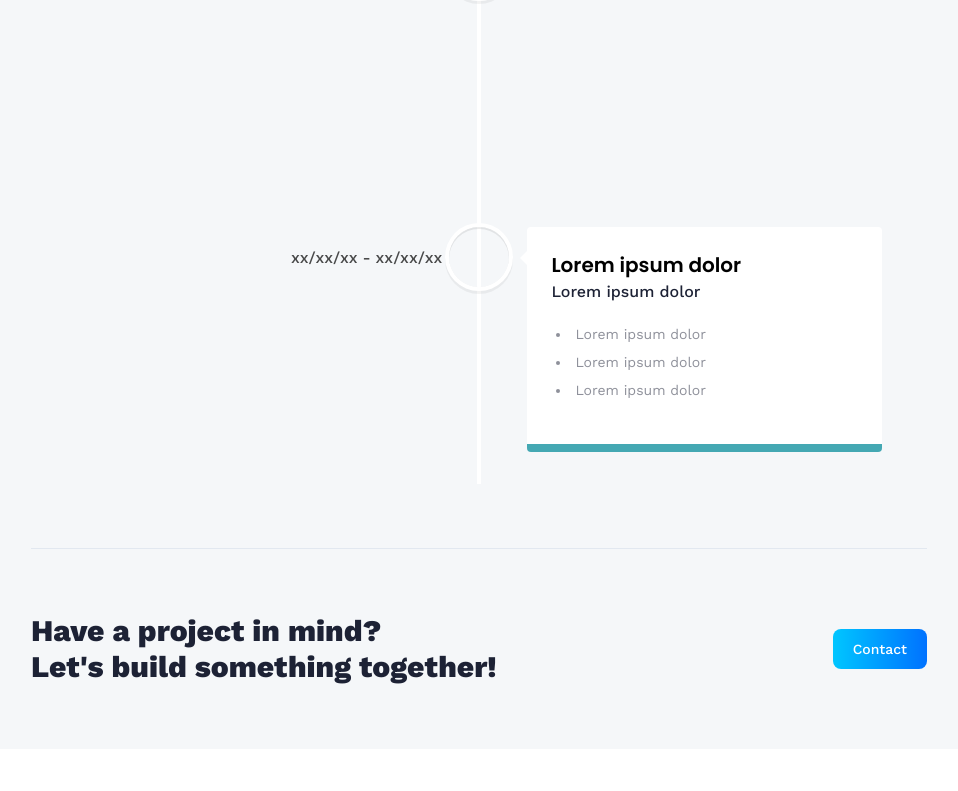
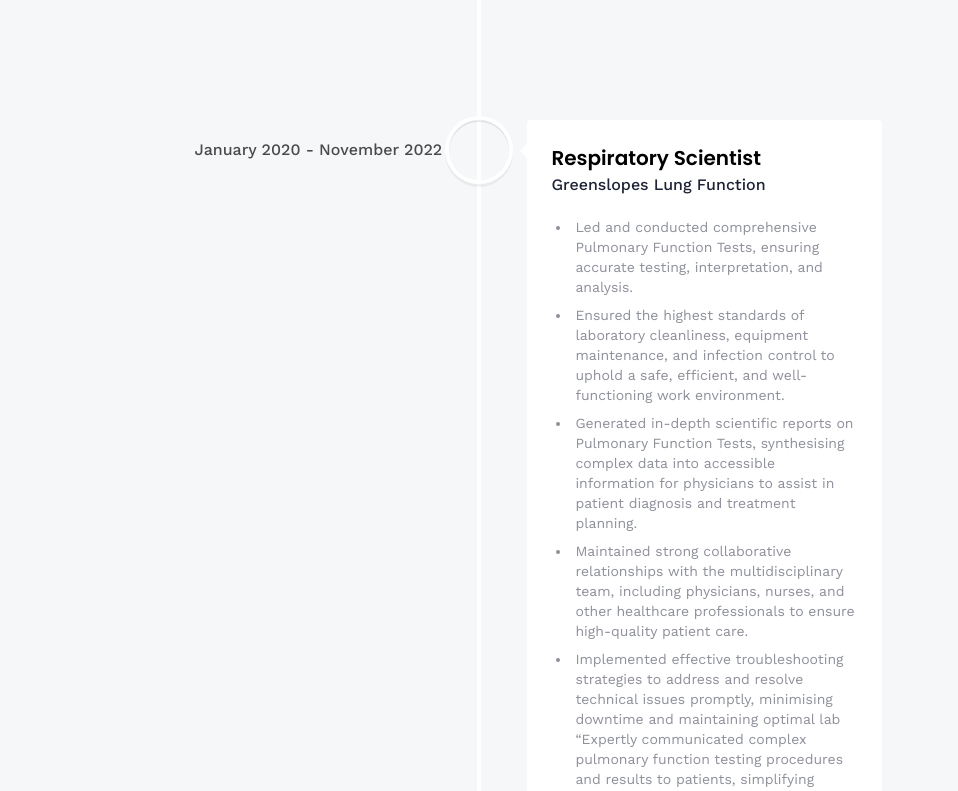
Before and after one commit to zakmoCA/personal-site, a React (Vite) app: page /about in a window 1280 px wide. Shown: the part 1682-2473 px from the top of the page, without its empty margins (161-1119 px from the left). Before the commit the page ends 2431 px from the top, so only its background shows below. Built offline with nearby package versions, Linux system fonts and the light colour scheme.

Commit message:
descriptions

```diff
--- a/src/components/HomeInfo.jsx
+++ b/src/components/HomeInfo.jsx
@@ -10,7 +10,8 @@
         <span className='font-semibold mx-2 text-white'>Zak</span>
         👋
         <br />
-        A Software Developer from Brisbane.
+        A Software Developer from Brisbane. <br /><br />
+        Drag the island to learn more! 👉
       </h1>
     )
 
--- a/src/constants/index.js
+++ b/src/constants/index.js
@@ -76,43 +76,40 @@
 
 export const experiences = [
   {
-      title: "Lorem ipsum dolor",
-      company_name: "Lorem ipsum dolor",
-      date: "xx/xx/xx - xx/xx/xx",
+      title: "Technical Support Engineer",
+      company_name: "Tanda",
+      date: "July 2023 - November 2023",
       points: [
-          "Lorem ipsum dolor",
-          "Lorem ipsum dolor",
-          "Lorem ipsum dolor",
+          "Collaborated closely with clients to comprehensively grasp and troubleshoot technical issues within the platform, ensuring a deep understanding of their concerns and a prompt resolution.",
+          "Diagnosed, documented, and successfully resolved bugs within the production codebase, demonstrating a keen eye for detail and a systematic approach to problem-solving.",
+          "Wrote clear, detailed tickets documenting bugs along with replication steps, along with detailed Pull-Request bodies detailing the same.",
+          "Expertly communicated technical issues and status to a multidisciplinary team also including Sales, Support, and Account Managers.",
+          "•	Played a key role in the flow of information between different support levels, maintaining clear and consistent communication with Level 1 Support, and escalating issues to developers when required. This ensured a streamlined and efficient process for addressing customer concerns and escalating critical bugs promptly.",
       ],
   },
   {
-      title: "Lorem ipsum dolor",
-      company_name: "Lorem ipsum dolor",
-      date: "xx/xx/xx - xx/xx/xx",
+      title: "Respiratory Scientist",
+      company_name: "Greenslopes Lung Function",
+      date: "January 2020 - November 2022",
       points: [
-          "Lorem ipsum dolor",
-          "Lorem ipsum dolor",
-          "Lorem ipsum dolor",
+        "Led and conducted comprehensive Pulmonary Function Tests, ensuring accurate testing, interpretation, and analysis.",
+        "Ensured the highest standards of laboratory cleanliness, equipment maintenance, and infection control to uphold a safe, efficient, and well-functioning work environment.",
+        "Generated in-depth scientific reports on Pulmonary Function Tests, synthesising complex data into accessible information for physicians to assist in patient diagnosis and treatment planning.",
+        "Maintained strong collaborative relationships with the multidisciplinary team, including physicians, nurses, and other healthcare professionals to ensure high-quality patient care.",
+        "Implemented effective troubleshooting strategies to address and resolve technical issues promptly, minimising downtime and maintaining optimal lab “Expertly communicated complex pulmonary function testing procedures and results to patients, simplifying scientific jargon into accessible language without compromising accuracy or respect."
       ],
   },
   {
-      title: "Lorem ipsum dolor",
-      company_name: "Lorem ipsum dolor",
-      date: "xx/xx/xx - xx/xx/xx",
+      title: "Sleep Scientist",
+      company_name: "Metro North Health",
+      date: "August 2021 - July 2022",
       points: [
-          "Lorem ipsum dolor",
-          "Lorem ipsum dolor",
-          "Lorem ipsum dolor",
-      ],
-  },
-  {
-      title: "Lorem ipsum dolor",
-      company_name: "Lorem ipsum dolor",
-      date: "xx/xx/xx - xx/xx/xx",
-      points: [
-          "Lorem ipsum dolor",
-          "Lorem ipsum dolor",
-          "Lorem ipsum dolor",
+        "Performed accurate and timely Polysomnography, contributing to the diagnosis, study, and treatment of sleep disorders.",
+        "Conducted meticulous analysis and reporting of Sleep Studies, delivering precise and comprehensive information to aid physicians in treatment planning.",
+        "Performed diagnostic and Positive Airway Pressure treatment studies for Obstructive Sleep Apnea patients, significantly enhancing their quality of life and sleep health.",
+        "Upheld stringent standards of patient care and confidentiality, adhering to all relevant health and safety guidelines.",
+        "Collaborated closely with multidisciplinary teams to facilitate coordinated care, supporting a holistic approach to patient health and wellness.",
+        "Excelled in explaining intricate sleep study procedures and findings to patients, creating an atmosphere of trust and understanding through accessible, patient-centred communication."
       ],
   }
 ]
--- a/src/pages/About.jsx
+++ b/src/pages/About.jsx
@@ -20,9 +20,9 @@
           To develop my skills, I enrolled in Coder Academy which was a great experience.
           As a Software Developer based in Brisbane, I specialise in writing responsive,
           robust full stack applications, and have experience in React/TypeScript,
-          Ruby on Rails, and Python. <br /> <br />
+          Ruby on Rails, and Python. <br /> <br /> <br />
 
-          <br /> <br />
+
 
           Outside of programming, I enjoy running, reading, writing, and creating content!
         </p>
--- a/src/pages/Projects.jsx
+++ b/src/pages/Projects.jsx
@@ -12,10 +12,8 @@
       </h1>
       <div className="mt-5 flex flex-col gap-3 text-slate-500">
         <p>
-          Lorem ipsum dolor sit amet, consectetur adipiscing elit, sed do eiusmod
-          tempor incididunt ut labore et dolore magna aliqua. Ut enim ad minim veniam,
-          quis nostrud exercitation ullamco laboris nisi ut aliquip ex ea commodo
-          consequat.
+          Below are some projects I completed in my web-development bootcamp,
+          and others I have embarked on since then, and am building!
         </p>
       </div>
 
```
